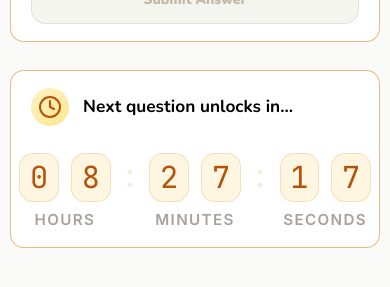
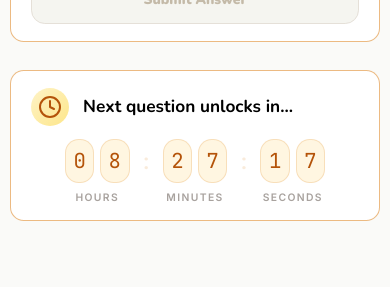
Before and after one commit to deanyurukov/Code-Quest, a React (Vite) app in the folder client/: page / in a window 390 px wide. Shown: the part 433-720 px from the top of the page. Built offline with nearby package versions, Linux system fonts and the light colour scheme; no server answers.

Commit message:
add responsiveness code for timer

```diff
--- a/client/public/styles/styles.css
+++ b/client/public/styles/styles.css
@@ -379,7 +379,7 @@ main {
     .countdown-card {
         display: flex;
         flex-direction: column;
-        gap: 2rem;
+        gap: 1rem;
 
         section:nth-child(1) {
             display: flex;
@@ -416,6 +416,10 @@ main {
             font-family: var(--font-mono);
             font-size: 2.2rem;
 
+            @media (width<=410px) and (width>=380px) {
+                font-size: 1.5rem;
+            }
+
             .time-group {
                 display: flex;
                 flex-direction: column;
@@ -430,14 +434,17 @@ main {
                     color: rgb(168, 162, 158);
                     text-transform: uppercase;
                     text-align: center;
+
+                    @media (width<=410px) and (width>=380px) {
+                        font-size: 0.75rem;
+                    }
                 }
 
                 div {
                     display: flex;
                     justify-content: center;
                     align-items: center;
-                    gap: 0.4em;
-                    min-height: 3.2rem;
+                    gap: 0.4rem;
 
                     p {
                         color: rgb(180, 83, 9);
@@ -446,6 +453,10 @@ main {
                         line-height: 2.2rem;
                         padding: 0.6rem 0.7rem;
                         border-radius: 1rem;
+
+                        @media (width<=410px) and (width>=380px) {
+                            padding: 0.4rem 0.55rem;
+                        }
                     }
                 }
             }
```
